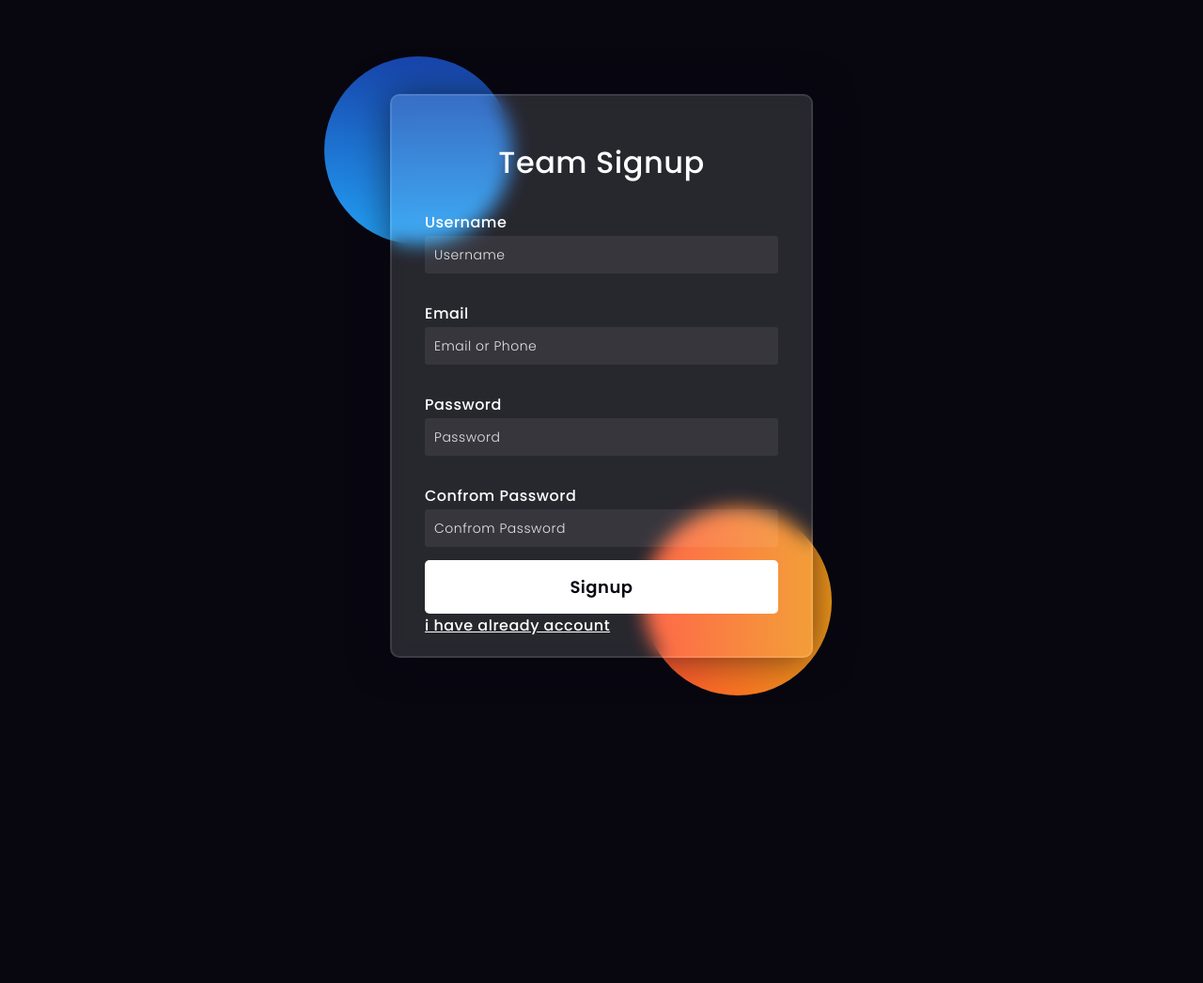
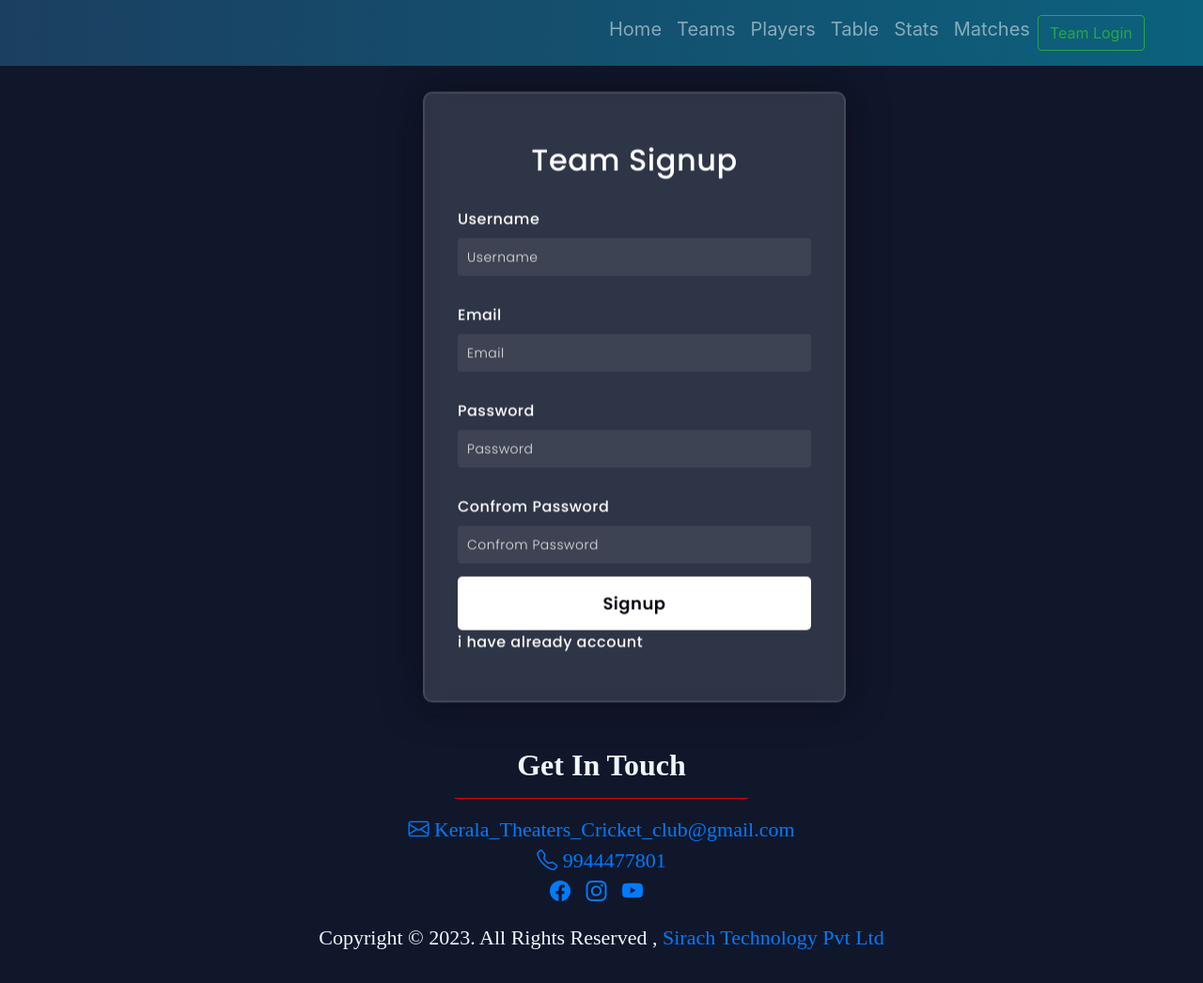
Before and after one commit to dinto/KTCC, a Django app: page /signup/ in a window 1280 px wide. Shown: the whole page at 94% size. Before the commit the page ends 740 px from the top, so only its background shows below. Run offline with Django 3.2, Linux system fonts and the light colour scheme; some libraries are stand-ins or nearby versions.

Commit message:
design part for login and signup

```diff
--- a/KTCC/templates/Authentication/signup.html
+++ b/KTCC/templates/Authentication/signup.html
@@ -1,3 +1,7 @@
+{% extends "base.html" %}
+{% load static %}
+
+{% block content %}
 <!DOCTYPE html>
 <html lang="en">
 <head>
@@ -9,55 +13,10 @@
     <link href="https://fonts.googleapis.com/css2?family=Poppins:wght@300;500;600&display=swap" rel="stylesheet">
     <!--Stylesheet-->
     <style media="screen">
-      *,
-*:before,
-*:after{
-    padding: 0;
-    margin: 0;
-    box-sizing: border-box;
-}
-body{
-    background-color: #080710;
-}
-.background{
-    width: 430px;
-    height: 520px;
-    position: absolute;
-    transform: translate(-50%,-50%);
-    left: 50%;
-    top: 50%;
-}
-.background .shape{
-    height: 200px;
-    width: 200px;
-    position: absolute;
-    border-radius: 50%;
-}
-.shape:first-child{
-    background: linear-gradient(
-        #1845ad,
-        #23a2f6
-    );
-    left: -80px;
-    top: -80px;
-}
-.shape:last-child{
-    background: linear-gradient(
-        to right,
-        #ff512f,
-        #f09819
-    );
-    right: -30px;
-    bottom: -80px;
-}
 form{
-    height: 600px;
     width: 450px;
     background-color: rgba(255,255,255,0.13);
-    position: absolute;
-    transform: translate(-50%,-50%);
-    top: 50%;
-    left: 50%;
+    transform: translate(100%,15%);
     border-radius: 10px;
     backdrop-filter: blur(10px);
     border: 2px solid rgba(255,255,255,0.1);
@@ -109,36 +68,9 @@ button{
     border-radius: 5px;
     cursor: pointer;
 }
-.social{
-  margin-top: 30px;
-  display: flex;
-}
-.social div{
-  background: red;
-  width: 150px;
-  border-radius: 3px;
-  padding: 5px 10px 10px 5px;
-  background-color: rgba(255,255,255,0.27);
-  color: #eaf0fb;
-  text-align: center;
-}
-.social div:hover{
-  background-color: rgba(255,255,255,0.47);
-}
-.social .fb{
-  margin-left: 25px;
-}
-.social i{
-  margin-right: 4px;
-}
-
     </style>
 </head>
 <body>
-    <div class="background">
-        <div class="shape"></div>
-        <div class="shape"></div>
-    </div>
     <form action="" method="post">
         {% csrf_token %}
         <h3>Team Signup</h3>
@@ -147,7 +79,7 @@ button{
         <input type="text" placeholder="Username" name="username" id="username">
 
         <label for="email">Email</label>
-        <input type="email" placeholder="Email or Phone" name="email" id="email">
+        <input type="email" placeholder="Email" name="email" id="email">
 
         <label for="password1">Password</label>
         <input type="password" placeholder="Password" id="password1" name="password1">
@@ -159,5 +91,8 @@ button{
 
         <a href="{% url 'login' %}" >i have already account</a>
     </form>
+    <br/>
+    <br/>
 </body>
 </html>
+{% endblock content %}
--- a/Kerala_Theaters_Cricket_club/templates/base.html
+++ b/Kerala_Theaters_Cricket_club/templates/base.html
@@ -99,7 +99,7 @@ body{
         </span>
   <!-- Copyright -->
   <div class="text-center p-3 heading">
-    © 2023 Copyright:
+    Copyright © 2023. All Rights Reserved ,
     <a  target="_blank" href="https://www.google.com/search?rlz=1C1CHZN_enIN981IN981&q=Sirach+Technologies+Pvt+Ltd&spell=1&sa=X&ved=2ahUKEwjc1qnXx_v-AhWsamwGHYgLBVwQBSgAegQIGRAB&cshid=1684299297363610&biw=1536&bih=769&dpr=1.25">Sirach Technology Pvt Ltd</a>
   </div>
 
```
Also changed, not shown: KTCC/templates/Authentication/login.html (+11 -72 lines), 1 other file.
